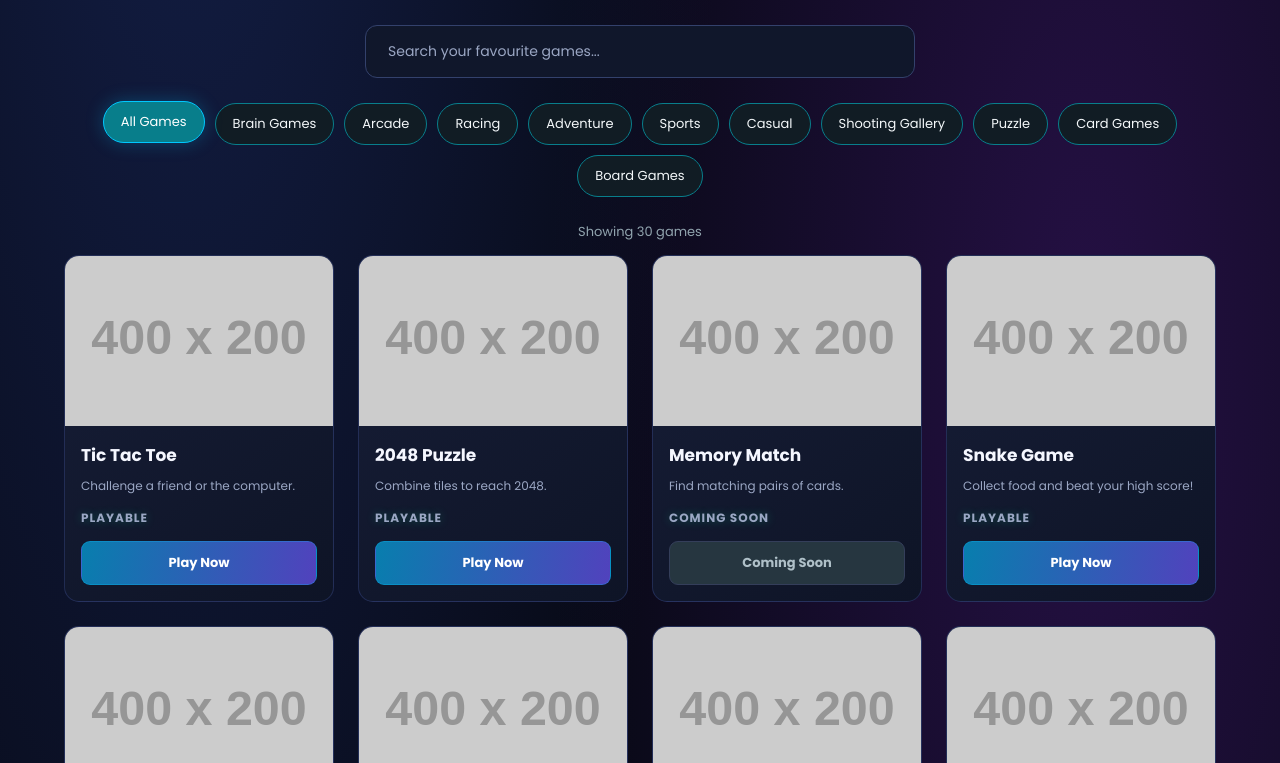
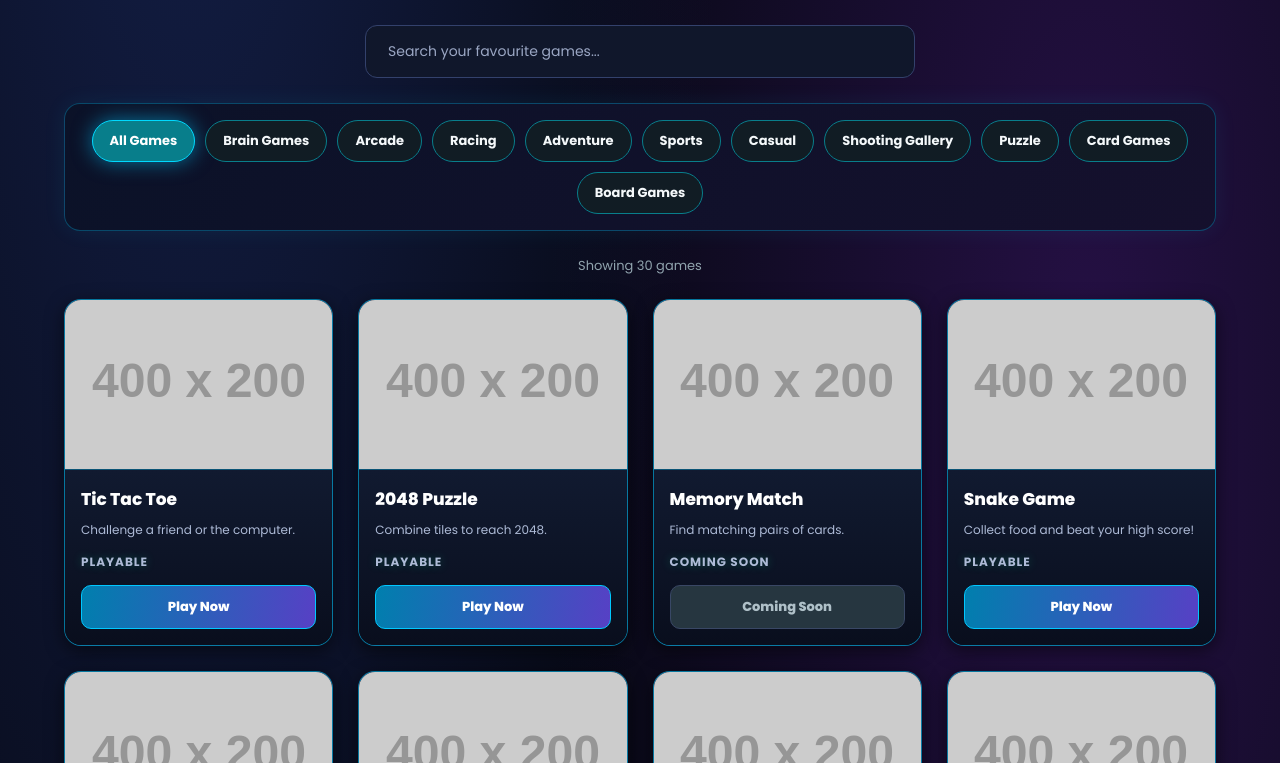
Before and after one commit to Ritz3411/Free-Play, a plain HTML site: page index.html in a window 1280 px wide. Shown: the part 717-1480 px from the top of the page. Drawn offline with Linux system fonts and the light colour scheme; placeholder pictures from the web are drawn by us.

Commit message:
Update style.css

```diff
--- a/style.css
+++ b/style.css
@@ -1,5 +1,8 @@
+@import url('https://fonts.googleapis.com/css2?family=Orbitron:wght@500;600;700;800&family=Poppins:wght@400;500;600;700;800&display=swap');
 
-@import url('https://fonts.googleapis.com/css2?family=Orbitron:wght@500;600;700;800&family=Poppins:wght@400;500;600;700;800&display=swap');
+/* =================================
+   FREE PLAY - NEON ARCADE THEME
+================================= */
 
 :root {
     --bg: #070914;
@@ -31,14 +34,16 @@ body {
     overflow-x: hidden;
 }
 
-/* NAVIGATION */
+/* =================================
+   NAVIGATION
+================================= */
 
 .navbar {
     display: flex;
     justify-content: space-between;
     align-items: center;
     padding: 18px 7%;
-    background: rgba(7, 9, 20, 0.88);
+    background: rgba(7, 9, 20, 0.92);
     backdrop-filter: blur(16px);
     border-bottom: 1px solid var(--border);
     position: sticky;
@@ -73,7 +78,9 @@ body {
     text-shadow: 0 0 12px var(--blue);
 }
 
-/* HERO */
+/* =================================
+   HERO SECTION
+================================= */
 
 .hero {
     position: relative;
@@ -134,7 +141,9 @@ body {
     max-width: 600px;
 }
 
-/* EXPLORE BUTTON */
+/* =================================
+   EXPLORE BUTTON
+================================= */
 
 .play-btn {
     position: relative;
@@ -157,7 +166,9 @@ body {
     box-shadow: 0 0 35px #00c8ff99;
 }
 
-/* GAME SECTION */
+/* =================================
+   GAME SECTION
+================================= */
 
 .game-section {
     padding: 65px 7%;
@@ -176,7 +187,9 @@ body {
     text-shadow: 0 0 14px #00c8ff66;
 }
 
-/* SEARCH */
+/* =================================
+   SEARCH BOX
+================================= */
 
 .search-box {
     display: block;
@@ -203,35 +216,51 @@ body {
     color: var(--muted);
 }
 
-/* CATEGORIES */
+/* =================================
+   NEON ARCADE CATEGORIES
+================================= */
 
 .categories {
     display: flex;
-    justify-content: center;
+    align-items: center;
+    justify-content: flex-start;
     flex-wrap: wrap;
-    gap: 12px;
+    gap: 13px;
     margin: 30px 0;
+    padding: 16px;
+    background: linear-gradient(120deg, #0b1228, #15102d);
+    border: 1px solid rgba(0, 200, 255, 0.3);
+    border-radius: 16px;
+    box-shadow: 0 0 22px rgba(0, 200, 255, 0.08);
 }
 
 .category-btn {
-    padding: 10px 19px;
-    border: 1px solid #46527c;
-    background: #11172a;
-    color: #dce5ff;
-    border-radius: 9px;
-    cursor: pointer;
+    padding: 12px 21px;
+    background: linear-gradient(145deg, #151d38, #0b1020);
+    color: #dce8ff;
+    border: 1px solid #344c80;
+    border-radius: 11px;
     font-family: inherit;
     font-size: 13px;
-    transition: 0.25s;
+    font-weight: 700;
+    cursor: pointer;
+    transition: 0.3s ease;
+    white-space: nowrap;
 }
 
-.category-btn:hover,
+.category-btn:hover {
+    color: #fff;
+    border-color: #00c8ff;
+    background: linear-gradient(120deg, #075b8b, #39216e);
+    box-shadow: 0 0 17px #00c8ff66;
+    transform: translateY(-3px);
+}
+
 .category-btn.active {
-    background: linear-gradient(100deg, #087eae, #6941c6);
-    color: white;
-    border-color: var(--blue);
-    box-shadow: 0 0 18px #00c8ff40;
-    transform: translateY(-2px);
+    color: #fff;
+    background: linear-gradient(110deg, #007fae, #6736c4);
+    border-color: #00d9ff;
+    box-shadow: 0 0 20px #00c8ff88;
 }
 
 #gameCount {
@@ -241,62 +270,79 @@ body {
     font-size: 13px;
 }
 
-/* GAME GRID */
+/* =================================
+   PREMIUM NEON GAME GRID
+================================= */
 
 .game-grid {
     display: grid;
     grid-template-columns: repeat(auto-fit, minmax(220px, 1fr));
-    gap: 24px;
+    gap: 25px;
+    padding: 10px 0;
 }
 
-/* GAME CARDS */
+/* =================================
+   PREMIUM GAME CARDS
+================================= */
 
 .game-card {
     position: relative;
-    background: linear-gradient(145deg, #171e38, #0e1426);
-    border-radius: 15px;
     overflow: hidden;
-    border: 1px solid var(--border);
-    transition: transform 0.3s, box-shadow 0.3s, border-color 0.3s;
+    background: linear-gradient(145deg, #171f3d, #080d1d);
+    border: 1px solid rgba(0, 200, 255, 0.55);
+    border-radius: 17px;
+    box-shadow: 0 5px 18px #0008;
+    transition: transform 0.35s, box-shadow 0.35s, border-color 0.35s;
 }
 
 .game-card:hover {
-    transform: translateY(-8px);
-    border-color: var(--blue);
-    box-shadow: 0 12px 35px #00c8ff22, 0 0 18px #a855f722;
+    transform: translateY(-8px) scale(1.02);
+    border-color: #00e5ff;
+    box-shadow:
+        0 0 12px #00c8ff99,
+        0 0 30px #00c8ff44,
+        0 12px 25px #0009;
 }
 
 .game-card img {
+    width: 100%;
+    height: 180px;
     display: block;
-    width: 100%;
-    height: 175px;
     object-fit: cover;
-    transition: transform 0.4s;
-    background: #171e38;
+    background: #111a32;
+    border-bottom: 1px solid #00c8ff55;
+    transition: transform 0.4s ease;
 }
 
 .game-card:hover img {
-    transform: scale(1.06);
+    transform: scale(1.07);
 }
 
+/* =================================
+   GAME INFORMATION
+================================= */
+
 .game-info {
-    padding: 18px;
+    padding: 17px;
+    background: linear-gradient(180deg, #111a30, #090e1d);
 }
 
 .game-info h3 {
+    color: #ffffff;
     font-size: 17px;
-    font-weight: 700;
+    font-weight: 800;
     margin-bottom: 7px;
-    color: var(--white);
 }
 
 .game-info p {
+    color: #aebbd7;
     font-size: 12px;
-    color: var(--muted);
     margin-bottom: 13px;
 }
 
-/* GAME STATUS */
+/* =================================
+   GAME STATUS
+================================= */
 
 .game-status {
     color: var(--green);
@@ -304,43 +350,47 @@ body {
     font-weight: 800;
     letter-spacing: 1px;
     margin: 8px 0 13px;
-}
-
-.game-status:not(:empty) {
     text-shadow: 0 0 10px #00f5a044;
 }
 
-/* PLAY BUTTON */
+/* =================================
+   NEON PLAY BUTTON
+================================= */
 
 .game-btn {
     display: block;
+    width: 100%;
+    padding: 11px;
     text-align: center;
-    padding: 11px;
-    background: linear-gradient(100deg, #087eae, #5142bd);
+    text-decoration: none;
     color: white;
-    text-decoration: none;
-    border: 1px solid #00c8ff44;
-    border-radius: 9px;
     font-size: 13px;
-    font-weight: 700;
-    transition: 0.25s;
+    font-weight: 800;
+    background: linear-gradient(100deg, #007fae, #5740c5);
+    border: 1px solid #00c8ff;
+    border-radius: 10px;
+    transition: 0.3s ease;
 }
 
 .game-btn:hover {
-    background: linear-gradient(100deg, #00c8ff, #9270ff);
-    color: #050817;
-    box-shadow: 0 0 18px #00c8ff66;
+    color: #06101e;
+    background: linear-gradient(100deg, #00e5ff, #a879ff);
+    box-shadow: 0 0 20px #00c8ff88;
+    transform: scale(1.03);
 }
 
 .game-btn.disabled {
-    background: #222a40;
-    color: #8792ae;
-    border-color: #343e5a;
+    color: #8995ae;
+    background: #202940;
+    border-color: #394765;
+    box-shadow: none;
+    pointer-events: none;
     cursor: not-allowed;
-    pointer-events: none;
 }
 
-/* ABOUT */
+/* =================================
+   ABOUT SECTION
+================================= */
 
 #about {
     background: rgba(15, 21, 42, 0.8);
@@ -354,7 +404,9 @@ body {
     font-size: 14px;
 }
 
-/* FOOTER */
+/* =================================
+   FOOTER
+================================= */
 
 footer {
     background: #050711;
@@ -374,7 +426,9 @@ footer span {
     font-weight: 800;
 }
 
-/* ACCESSIBILITY */
+/* =================================
+   ACCESSIBILITY
+================================= */
 
 a:focus-visible,
 button:focus-visible,
@@ -383,9 +437,12 @@ input:focus-visible {
     outline-offset: 4px;
 }
 
-/* TABLET AND MOBILE */
+/* =================================
+   TABLET AND MOBILE
+================================= */
 
 @media (max-width: 768px) {
+
     .navbar {
         padding: 15px 5%;
     }
@@ -410,21 +467,34 @@ input:focus-visible {
         padding: 42px 5%;
     }
 
+    .categories {
+        flex-wrap: nowrap;
+        overflow-x: auto;
+        justify-content: flex-start;
+        scrollbar-width: thin;
+        padding: 13px;
+    }
+
+    .category-btn {
+        flex-shrink: 0;
+        padding: 10px 15px;
+    }
+
     .game-grid {
         grid-template-columns: repeat(2, minmax(0, 1fr));
-        gap: 14px;
+        gap: 13px;
     }
 
     .game-card img {
-        height: 130px;
+        height: 125px;
     }
 
     .game-info {
-        padding: 12px;
+        padding: 11px;
     }
 
     .game-info h3 {
-        font-size: 14px;
+        font-size: 13px;
     }
 
     .game-info p {
@@ -434,14 +504,14 @@ input:focus-visible {
     .game-btn {
         font-size: 12px;
     }
-
-    .category-btn {
-        padding: 9px 13px;
-        font-size: 12px;
-    }
 }
 
+/* =================================
+   SMALL MOBILE SCREENS
+================================= */
+
 @media (max-width: 380px) {
+
     .navbar {
         flex-direction: column;
         gap: 12px;
@@ -456,7 +526,12 @@ input:focus-visible {
     }
 }
 
+/* =================================
+   REDUCED MOTION ACCESSIBILITY
+================================= */
+
 @media (prefers-reduced-motion: reduce) {
+
     *,
     *::before,
     *::after {
```
